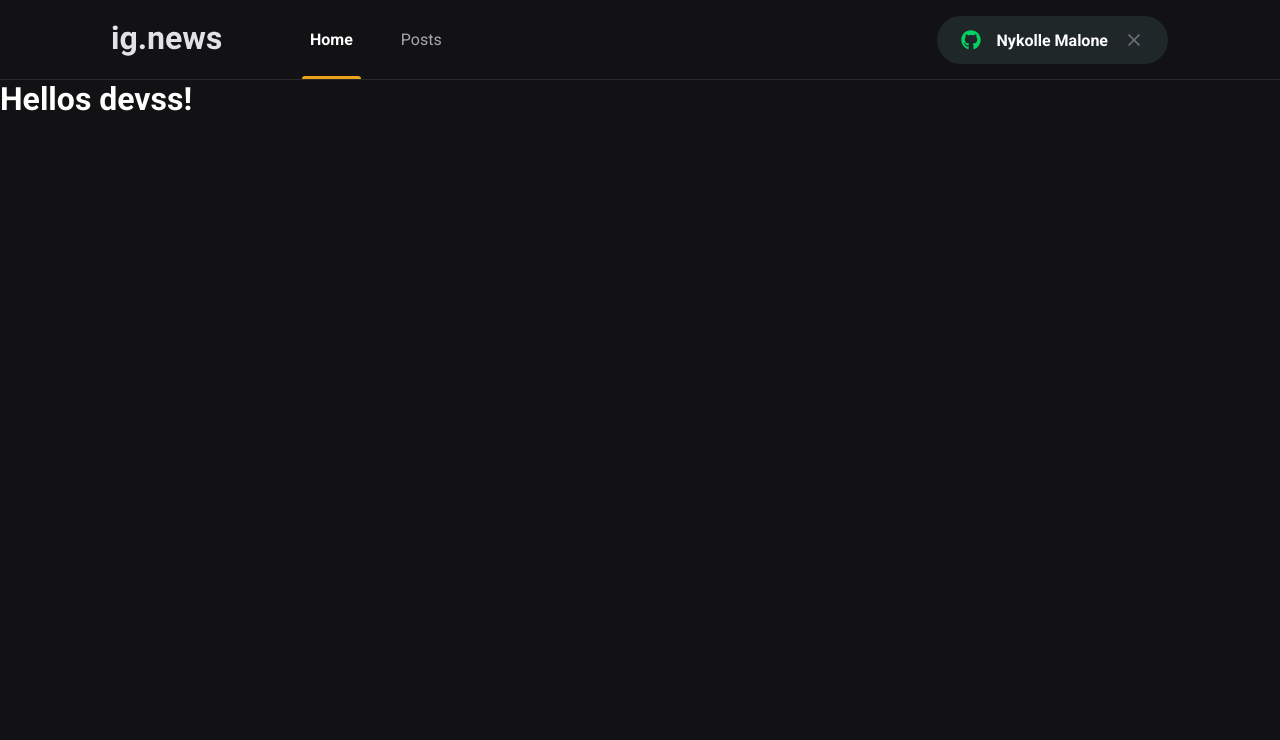
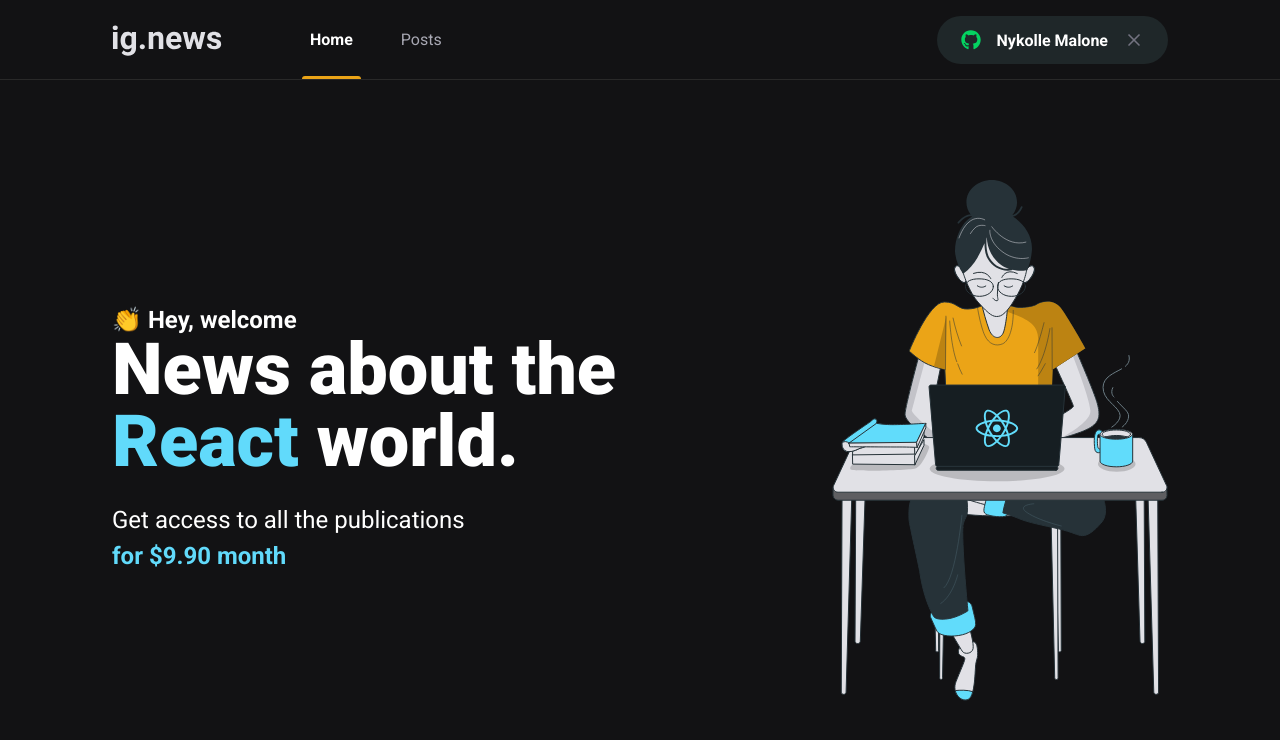
Before and after one commit to nymalone/03-ig-news, a Next.js app: page / in a window 1280 px wide. Shown: the top 740 px of the page. Built offline with nearby package versions, Linux system fonts and the light colour scheme.

Commit message:
home page styles done

```diff
--- /dev/null
+++ b/src/pages/home.module.scss
@@ -0,0 +1,40 @@
+.contentContainer {
+  max-width: 1120px;
+  margin: 0 auto;
+  padding: 0 2rem;
+  height: calc(100vh - 5rem); // 100% do vh menos 5 que é a altura do header
+
+  display: flex;
+  align-items: center;
+  justify-content: space-between;
+}
+
+.hero {
+  max-width: 600px;
+
+  > span {
+    font-size: 1.5rem;
+    font-weight: bold;
+  }
+
+  h1 {
+    font-size: 4.5rem;
+    line-height: 4.5rem;
+    font-weight: 900;
+
+    span {
+      color: var(--cyan-500)
+    }
+  }
+
+  p {
+    font-size: 1.5rem;
+    line-height: 2.25rem;
+    margin-top: 1.5rem;
+
+    span {
+      color: var(--cyan-500);
+      font-weight: bold;
+    }
+  }
+}
--- a/src/pages/index.tsx
+++ b/src/pages/index.tsx
@@ -1,4 +1,6 @@
 import Head from "next/head";
+
+import styles from './home.module.scss';
 
 export default function Home() {
   return (
@@ -6,7 +8,17 @@
       <Head>
         <title>Home | ig.news</title>
       </Head>
-      <h1>Hellos devss!</h1>
+      <main className={styles.contentContainer}>
+        <section className={styles.hero}>
+          <span> 👏 Hey, welcome</span>
+          <h1>News about the <span>React</span> world.</h1>
+          <p>
+            Get access to all the publications <br />
+            <span>for $9.90 month</span>
+          </p>
+        </section>
+        <img src="/images/avatar.svg" alt="Girl Coding" />
+      </main>
     </>
   );
 }
```
